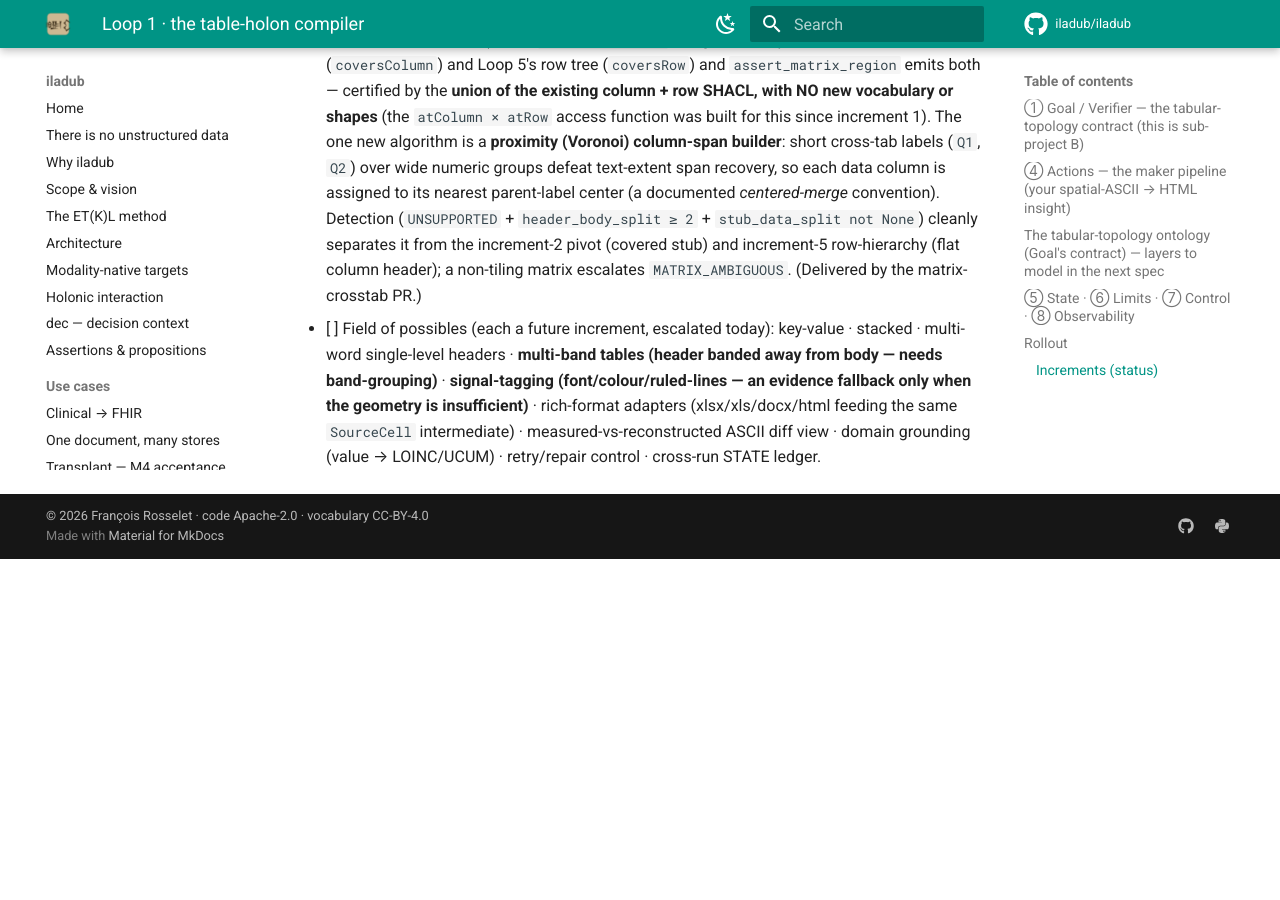
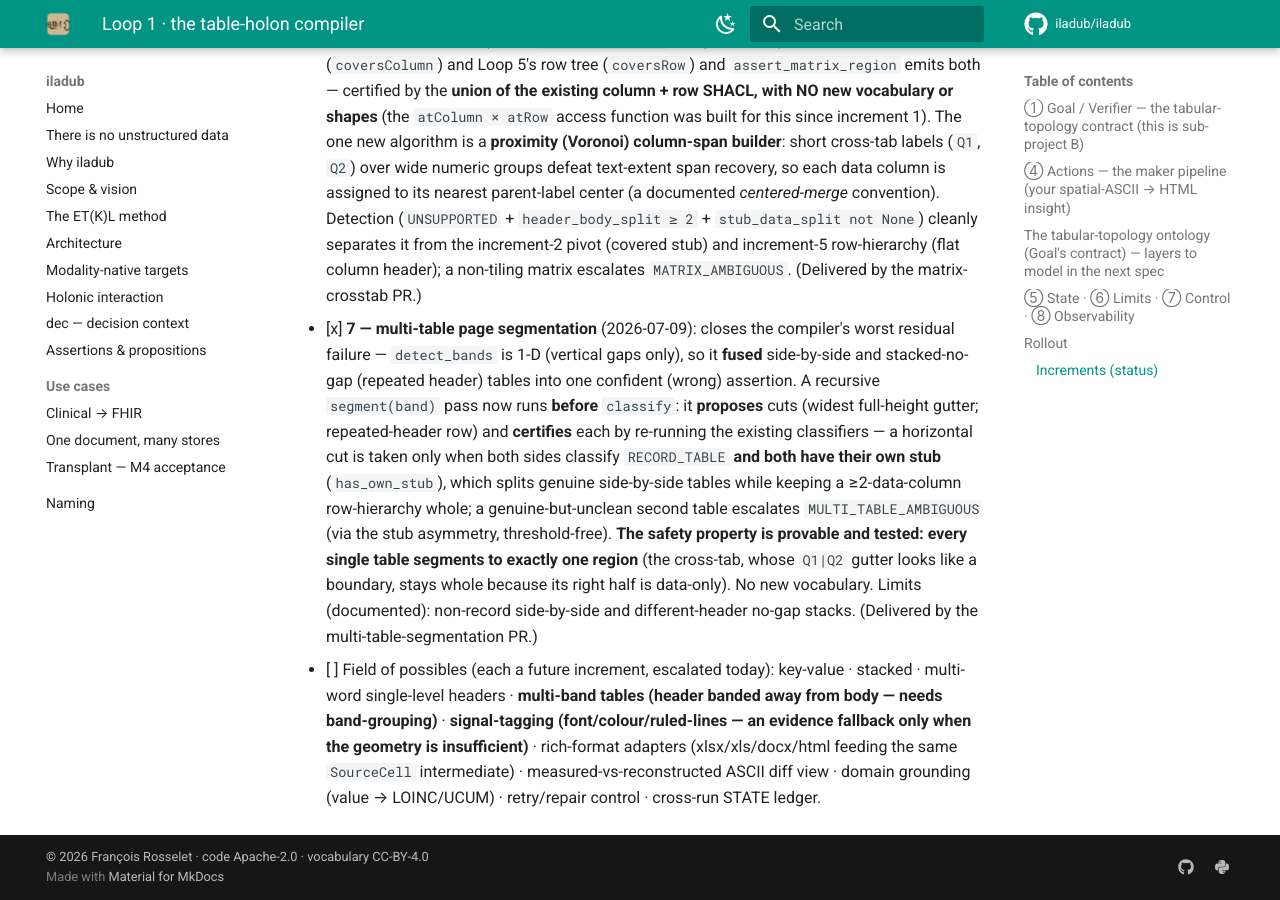
Before and after one commit to iladub/iladub, an MkDocs documentation site: the page built from docs/loops/2026-07-05-table-holon-loop.md, in a window 1280 px wide and 900 px high, scrolled down 4049 px. Built offline with MkDocs 1.6.1 and Material for MkDocs 9.7.7, drawn with Linux system fonts in a browser that asks for light colours; comment, search, counter and statistics services are not loaded; before the commit the page ends 4608 px from its top, so only the background shows below that.

Commit message:
docs(loop7): showcase Part H (segmentation) + canvas increment 7 + spec discriminator fix
Part H renders a page with two side-by-side tables and shows compile_tables recover
BOTH (2 tables from one page, score 1.00) via the segmentation pass. Adds
multi_table_report_pdf demo fixture (probed: 2 tables). Cell 0 pipeline gains
'H · segment ONE page holding MANY tables'; closing reframes the ladder + the two
through-lines (atColumn x atRow; certification by existing oracles). Canvas increment
7 [done]. Spec amended: certification requires both sides has_own_stub (not just
both-RECORD) — the notebook re-run exposed a 2-data-column row-hierarchy false-positive
the unit fixtures masked; honest-limit added for numeric-row-id side-by-side. Notebook
0 errors.

Co-Authored-By: Claude Opus 4.8 (1M context) <noreply@anthropic.com>

```diff
--- a/docs/loops/2026-07-05-table-holon-loop.md
+++ b/docs/loops/2026-07-05-table-holon-loop.md
@@ -141,6 +141,17 @@ it must certify.)*
       `header_body_split ≥ 2` + `stub_data_split not None`) cleanly separates it from the increment-2 pivot
       (covered stub) and increment-5 row-hierarchy (flat column header); a non-tiling matrix escalates
       `MATRIX_AMBIGUOUS`. (Delivered by the matrix-crosstab PR.)
+- [x] **7 — multi-table page segmentation** (2026-07-09): closes the compiler's worst residual failure —
+      `detect_bands` is 1-D (vertical gaps only), so it **fused** side-by-side and stacked-no-gap (repeated
+      header) tables into one confident (wrong) assertion. A recursive `segment(band)` pass now runs **before**
+      `classify`: it **proposes** cuts (widest full-height gutter; repeated-header row) and **certifies** each by
+      re-running the existing classifiers — a horizontal cut is taken only when both sides classify `RECORD_TABLE`
+      **and both have their own stub** (`has_own_stub`), which splits genuine side-by-side tables while keeping a
+      ≥2-data-column row-hierarchy whole; a genuine-but-unclean second table escalates `MULTI_TABLE_AMBIGUOUS`
+      (via the stub asymmetry, threshold-free). **The safety property is provable and tested: every single table
+      segments to exactly one region** (the cross-tab, whose `Q1|Q2` gutter looks like a boundary, stays whole
+      because its right half is data-only). No new vocabulary. Limits (documented): non-record side-by-side and
+      different-header no-gap stacks. (Delivered by the multi-table-segmentation PR.)
 - [ ] Field of possibles (each a future increment, escalated today):
       key-value · stacked · multi-word single-level headers ·
       **multi-band tables (header banded away from body — needs band-grouping)** ·
```
Also changed, not shown: docs/superpowers/specs/2026-07-09-multi-table-segmentation-design.md (+18 -7 lines), 2 other files.
